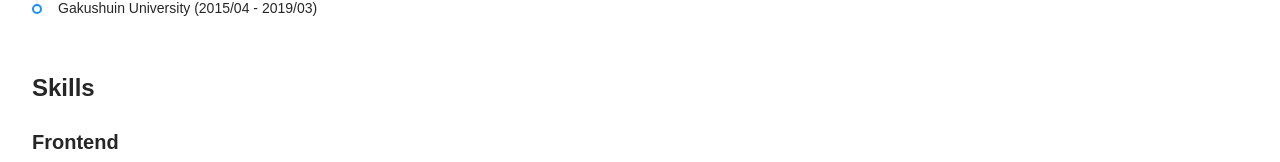
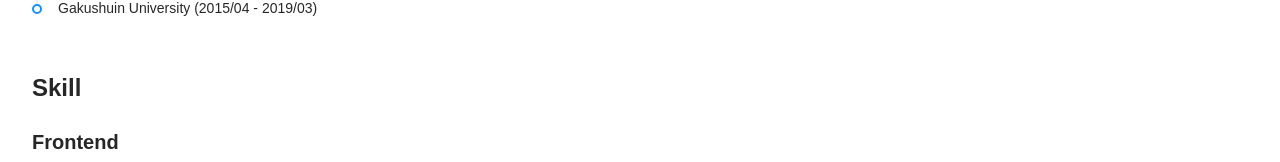
Before and after one commit to takumimzd/mzd, a Next.js app: page / in a window 1280 px wide. Shown: the part 475-637 px from the top of the page. Built offline with nearby package versions, Linux system fonts and the light colour scheme.

Commit message:
typo修正

```diff
--- a/src/components/features/profile/index.tsx
+++ b/src/components/features/profile/index.tsx
@@ -34,7 +34,7 @@
         </Timeline>
       </div>
       <div>
-        <Title level={3}>Skills</Title>
+        <Title level={3}>Skill</Title>
         <Title level={4}>Frontend</Title>
         <Paragraph>
           Javascript / Typescript / React.js / Next.js / Redux
```
